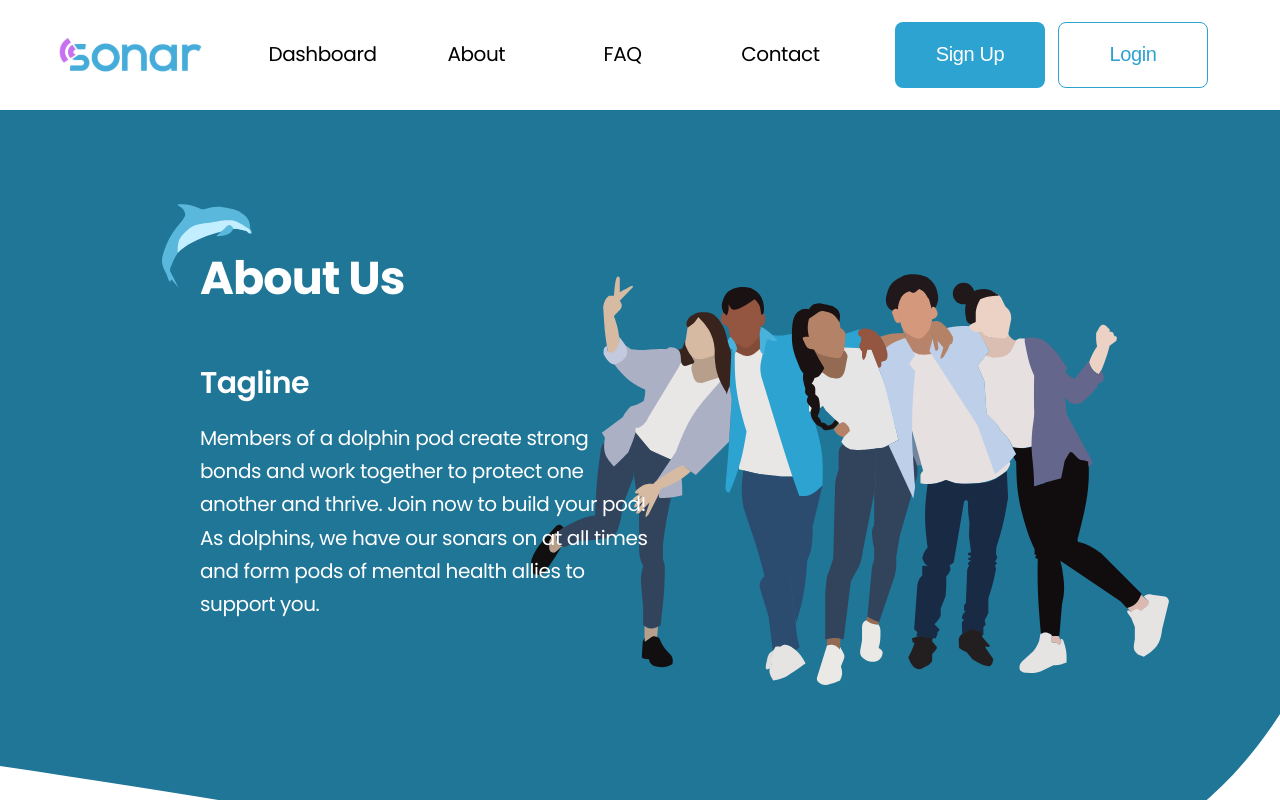
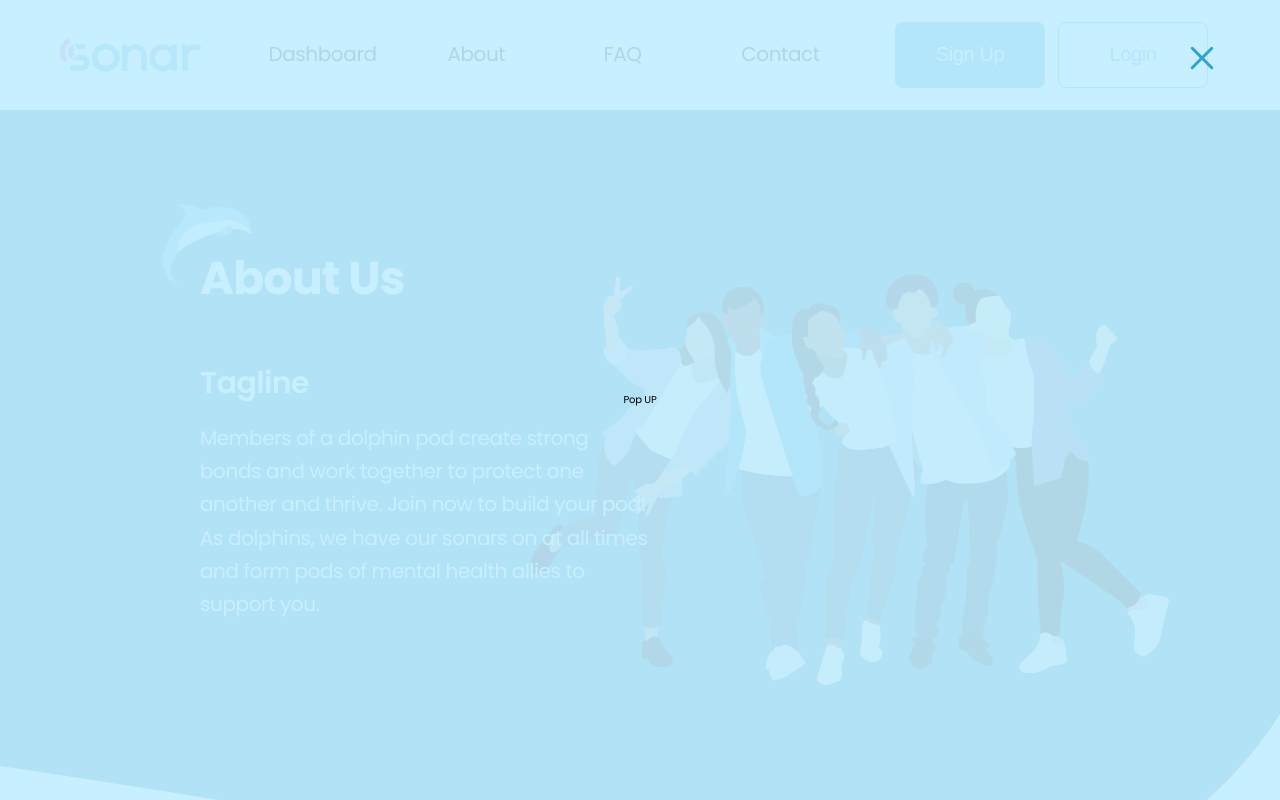
Before and after one commit to Sasha-Krasnoshchokov/Sonar, a React (Create React App) app: page / in a window 1280 px wide. Both pictures are taken after a click on the button "Sign Up". Shown: the top 800 px of the page. Built offline with nearby package versions, Linux system fonts and the light colour scheme.

Commit message:
added pop-up

```diff
--- a/src/components/Header/Header.jsx
+++ b/src/components/Header/Header.jsx
@@ -3,19 +3,25 @@ import React, { useState, useCallback } from 'react';
 import headerNavigationList from '../../data/headerNavigationList';
 import Button from '../Button/Button';
 import Logo from '../Logo/Logo';
+import PopUp from '../PopUp/PopUp';
 
 import './Header.scss';
 
 function Header() {
   const [isMenuOpened, setIsMenuOpened] = useState(false);
+  const [isPopUpOpened, setIsPopUpOpened] = useState(false);
+
+  const openPopUp = useCallback(() => {
+    setIsPopUpOpened(!isPopUpOpened);
+  }, [isPopUpOpened]);
 
   const handleSignUp = useCallback(() => {
-    console.log('Sign Up');
-  }, []);
+    openPopUp();
+  }, [openPopUp]);
 
   const handleLogin = useCallback(() => {
-    console.log('Sign Up');
-  }, []);
+    openPopUp();
+  }, [openPopUp]);
 
   const handleMenu = useCallback((event) => {
     event.stopPropagation();
@@ -95,6 +101,14 @@ function Header() {
         </nav>
 
       </div>
+
+      {isPopUpOpened && (
+        <PopUp
+          callback={openPopUp}
+        >
+          Pop UP
+        </PopUp>
+      )}
     </header>
   );
 }
--- a/src/components/Header/Header.scss
+++ b/src/components/Header/Header.scss
@@ -71,7 +71,6 @@
 
       display: none;
       min-width: 36px;
-      cursor: pointer;
     }
 
     &_nav {
--- /dev/null
+++ b/src/components/PopUp/PopUp.jsx
@@ -0,0 +1,28 @@
+import React, { useCallback, useEffect } from 'react';
+
+import './PopUp.scss';
+
+function PopUp({ callback = () => {}, children }) {
+  const handleShutter = useCallback(() => {
+    callback();
+  }, [callback]);
+
+  useEffect(() => {
+    const [body] = document.getElementsByTagName('body');
+    body.style.overflowY = 'hidden';
+
+    return () => { body.style.overflowY = 'scroll'; };
+  }, []);
+
+  return (
+    <div id="popup" className="popup">
+      <div id="popup" className="popup popup__bg" />
+      <div id="popup" className="popup_content">
+        <button type="button" className="popup__shutter" onClick={handleShutter} />
+        {children}
+      </div>
+    </div>
+  );
+}
+
+export default PopUp;
--- /dev/null
+++ b/src/components/PopUp/PopUp.scss
@@ -0,0 +1,38 @@
+@import '../../styles/mixins';
+@import '../../styles/variables';
+
+.popup {
+  @include absolute(0, 0);
+  @include widthHeight(100vw, 100vh);
+
+  &__bg {
+    background-color: $blue_serene;
+    opacity: 0.9;
+    z-index: 100;
+  }
+
+  &_content {
+    @include absolute(0, 0);
+    @include flexCentered;
+    @include widthHeight(100vw, 100vh);
+
+    background-color: transparent;
+    z-index: 100;
+  }
+
+  &__shutter {
+    @include absolute(40px, 60px);
+    @include widthHeight(36px, 36px);
+    @include backgroundImage;
+
+    min-width: 36px;
+    background-image: url(../../assets/icon_svg/shutter.svg);
+    transition: transform 0.5s linear;
+    z-index: 101;
+
+    &:hover {
+      transform: rotateZ(90deg);
+      transition: transform 0.5s linear;
+    }
+  }
+}
--- a/src/styles/_global.scss
+++ b/src/styles/_global.scss
@@ -18,6 +18,7 @@
 }
 
 body {
+  position: relative;
   overflow-x: hidden;
 }
 
--- a/src/styles/_mixins.scss
+++ b/src/styles/_mixins.scss
@@ -50,6 +50,7 @@
   background-size: contain;
   background-position: center;
   background-repeat: no-repeat;
+  cursor: pointer;
 }
 
 @mixin widthHeight($width: 100%, $height: max-content) {
```
